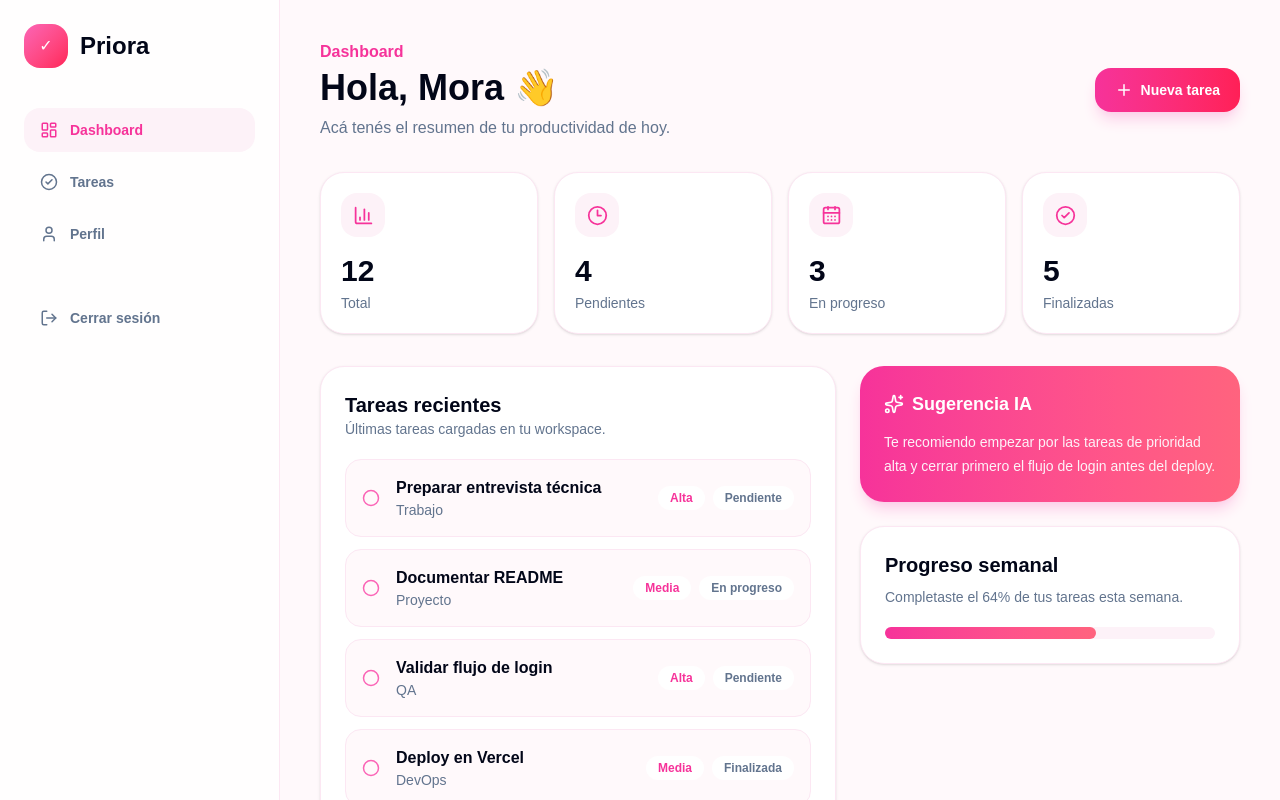
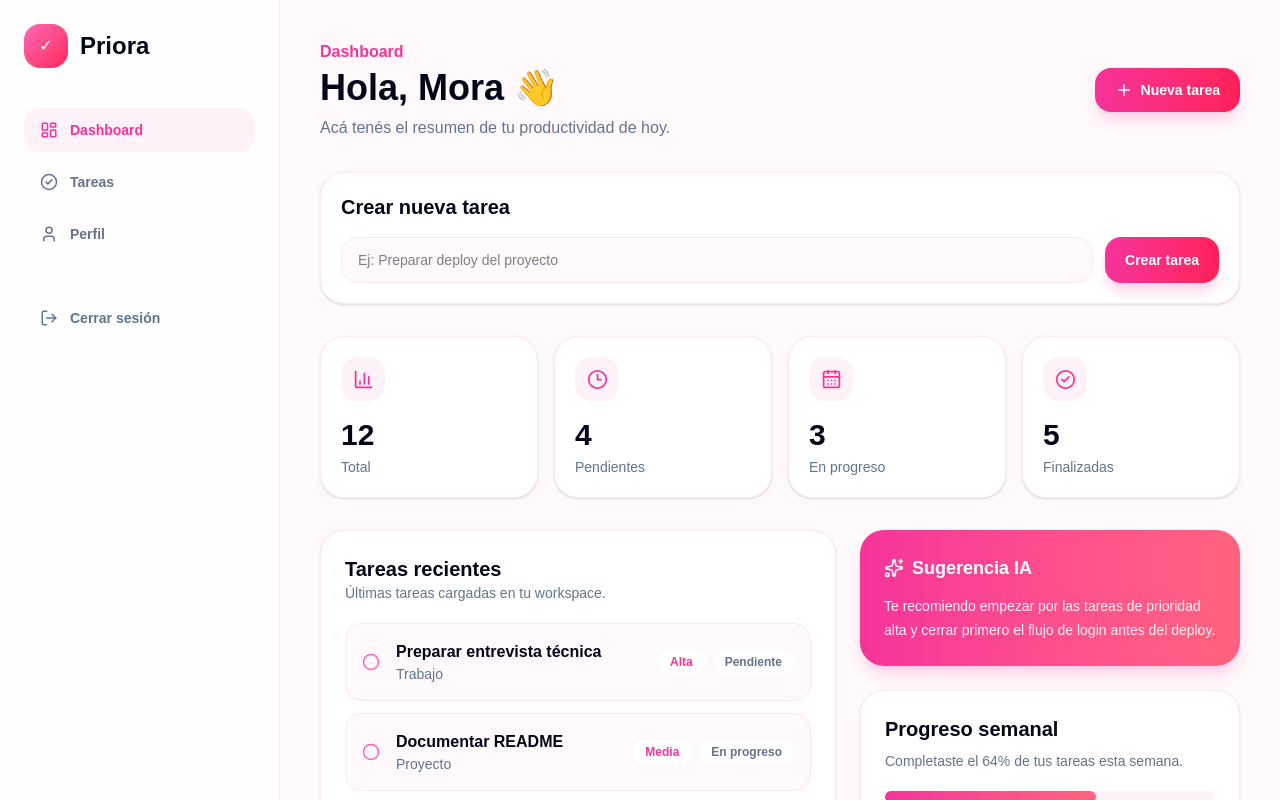
Before and after one commit to moracicero/priora, a Next.js app: page /dashboard in a window 1280 px wide. Shown: the top 800 px of the page. Built offline with nearby package versions, Linux system fonts and the light colour scheme.

Commit message:
feat: add in-memory task creation

```diff
--- a/app/dashboard/page.tsx
+++ b/app/dashboard/page.tsx
@@ -1,24 +1,67 @@
+"use client";
 import {
-  BarChart3,
-  CalendarDays,
   CheckCircle2,
-  Circle,
-  Clock3,
   LayoutDashboard,
   LogOut,
   Plus,
-  Sparkles,
   User,
 } from "lucide-react";
 
+import { AIWidget } from "@/components/dashboard/AIWidget";
+import { StatsCards } from "@/components/dashboard/StatsCards";
+import { TaskList } from "@/components/dashboard/TaskList";
+import type { Task } from "../../types/task";
+import { useState } from "react";
+
+const initialTasks: Task[] = [
+  {
+    id: "1",
+    title: "Preparar entrevista técnica",
+    category: "Trabajo",
+    priority: "Alta",
+    status: "Pendiente",
+  },
+  {
+    id: "2",
+    title: "Documentar README",
+    category: "Proyecto",
+    priority: "Media",
+    status: "En progreso",
+  },
+  {
+    id: "3",
+    title: "Validar flujo de login",
+    category: "QA",
+    priority: "Alta",
+    status: "Pendiente",
+  },
+  {
+    id: "4",
+    title: "Deploy en Vercel",
+    category: "DevOps",
+    priority: "Media",
+    status: "Finalizada",
+  },
+];
+
 export default function DashboardPage() {
-  const tasks = [
-    ["Preparar entrevista técnica", "Trabajo", "Alta", "Pendiente"],
-    ["Documentar README", "Proyecto", "Media", "En progreso"],
-    ["Validar flujo de login", "QA", "Alta", "Pendiente"],
-    ["Deploy en Vercel", "DevOps", "Media", "Finalizada"],
-  ];
+    const [taskTitle, setTaskTitle] = useState("");
+  const [tasks, setTasks] = useState<Task[]>(initialTasks);
 
+  function handleCreateTask() {
+    if (!taskTitle.trim()) return;
+
+    const newTask: Task = {
+      id: crypto.randomUUID(),
+      title: taskTitle,
+      category: "General",
+      priority: "Media",
+      status: "Pendiente",
+    };
+
+    setTasks([newTask, ...tasks]);
+    setTaskTitle("");
+  }
   return (
     <main className="min-h-screen bg-[#FFF9FB] text-slate-950">
       <div className="grid min-h-screen lg:grid-cols-[280px_1fr]">
@@ -68,78 +111,33 @@ export default function DashboardPage() {
               Nueva tarea
             </button>
           </header>
+          <section className="mt-8 rounded-3xl border border-pink-100 bg-white p-5 shadow-sm">
+  <h2 className="text-xl font-black">Crear nueva tarea</h2>
 
-          <section className="mt-8 grid gap-4 md:grid-cols-4">
-            {[
-              [BarChart3, "12", "Total"],
-              [Clock3, "4", "Pendientes"],
-              [CalendarDays, "3", "En progreso"],
-              [CheckCircle2, "5", "Finalizadas"],
-            ].map(([Icon, number, label]) => (
-              <article
-                key={label as string}
-                className="rounded-3xl border border-pink-100 bg-white p-5 shadow-sm"
-              >
-                <div className="mb-4 flex h-11 w-11 items-center justify-center rounded-2xl bg-pink-50 text-pink-500">
-                  <Icon size={21} />
-                </div>
-                <p className="text-3xl font-black">{number as string}</p>
-                <p className="mt-1 text-sm font-medium text-slate-500">
-                  {label as string}
-                </p>
-              </article>
-            ))}
-          </section>
+  <div className="mt-4 flex flex-col gap-3 md:flex-row">
+    <input
+      value={taskTitle}
+      onChange={(event) => setTaskTitle(event.target.value)}
+      placeholder="Ej: Preparar deploy del proyecto"
+      className="flex-1 rounded-2xl border border-pink-100 bg-[#FFF9FB] px-4 py-3 text-sm outline-none focus:border-pink-400"
+    />
+
+    <button
+      onClick={handleCreateTask}
+      className="rounded-2xl bg-gradient-to-r from-pink-500 to-rose-500 px-5 py-3 text-sm font-bold text-white shadow-lg shadow-pink-200"
+    >
+      Crear tarea
+    </button>
+  </div>
+</section>
+
+          <StatsCards />
 
           <section className="mt-8 grid gap-6 xl:grid-cols-[1fr_380px]">
-            <article className="rounded-3xl border border-pink-100 bg-white p-6 shadow-sm">
-              <div className="mb-5 flex items-center justify-between">
-                <div>
-                  <h2 className="text-xl font-black">Tareas recientes</h2>
-                  <p className="text-sm text-slate-500">
-                    Últimas tareas cargadas en tu workspace.
-                  </p>
-                </div>
-              </div>
-
-              <div className="grid gap-3">
-                {tasks.map(([title, category, priority, status]) => (
-                  <div
-                    key={title}
-                    className="flex flex-col justify-between gap-3 rounded-2xl border border-pink-100 bg-[#FFF9FB] p-4 md:flex-row md:items-center"
-                  >
-                    <div className="flex items-center gap-4">
-                      <Circle size={18} className="text-pink-400" />
-                      <div>
-                        <h3 className="font-bold">{title}</h3>
-                        <p className="text-sm text-slate-500">{category}</p>
-                      </div>
-                    </div>
-
-                    <div className="flex gap-2">
-                      <span className="rounded-full bg-white px-3 py-1 text-xs font-black text-pink-500">
-                        {priority}
-                      </span>
-                      <span className="rounded-full bg-white px-3 py-1 text-xs font-black text-slate-500">
-                        {status}
-                      </span>
-                    </div>
-                  </div>
-                ))}
-              </div>
-            </article>
+            <TaskList tasks={tasks} />
 
             <aside className="space-y-6">
-              <article className="rounded-3xl bg-gradient-to-r from-pink-500 to-rose-400 p-6 text-white shadow-lg shadow-pink-200">
-                <div className="flex items-center gap-2 text-lg font-black">
-                  <Sparkles size={20} />
-                  Sugerencia IA
-                </div>
-                <p className="mt-3 text-sm leading-6 text-pink-50">
-                  Te recomiendo empezar por las tareas de prioridad alta y
-                  cerrar primero el flujo de login antes del deploy.
-                </p>
-              </article>
+              <AIWidget />
 
               <article className="rounded-3xl border border-pink-100 bg-white p-6 shadow-sm">
                 <h2 className="text-xl font-black">Progreso semanal</h2>
--- /dev/null
+++ b/components/dashboard/AIWidget.tsx
@@ -0,0 +1,17 @@
+import { Sparkles } from "lucide-react";
+
+export function AIWidget() {
+  return (
+    <article className="rounded-3xl bg-gradient-to-r from-pink-500 to-rose-400 p-6 text-white shadow-lg shadow-pink-200">
+      <div className="flex items-center gap-2 text-lg font-black">
+        <Sparkles size={20} />
+        Sugerencia IA
+      </div>
+
+      <p className="mt-3 text-sm leading-6 text-pink-50">
+        Te recomiendo empezar por las tareas de prioridad alta y cerrar primero
+        el flujo de login antes del deploy.
+      </p>
+    </article>
+  );
+}
--- /dev/null
+++ b/components/dashboard/StatsCards.tsx
@@ -0,0 +1,29 @@
+import { BarChart3, CalendarDays, CheckCircle2, Clock3 } from "lucide-react";
+
+export function StatsCards() {
+  const stats = [
+    [BarChart3, "12", "Total"],
+    [Clock3, "4", "Pendientes"],
+    [CalendarDays, "3", "En progreso"],
+    [CheckCircle2, "5", "Finalizadas"],
+  ];
+
+  return (
+    <section className="mt-8 grid gap-4 md:grid-cols-4">
+      {stats.map(([Icon, number, label]) => (
+        <article
+          key={label as string}
+          className="rounded-3xl border border-pink-100 bg-white p-5 shadow-sm"
+        >
+          <div className="mb-4 flex h-11 w-11 items-center justify-center rounded-2xl bg-pink-50 text-pink-500">
+            <Icon size={21} />
+          </div>
+          <p className="text-3xl font-black">{number as string}</p>
+          <p className="mt-1 text-sm font-medium text-slate-500">
+            {label as string}
+          </p>
+        </article>
+      ))}
+    </section>
+  );
+}
--- /dev/null
+++ b/components/dashboard/TaskList.tsx
@@ -0,0 +1,46 @@
+import { Circle } from "lucide-react";
+import type { Task } from "../../types/task";
+type TaskListProps = {
+  tasks: Task[];
+};
+
+export function TaskList({ tasks }: TaskListProps) {
+  return (
+    <article className="rounded-3xl border border-pink-100 bg-white p-6 shadow-sm">
+      <div className="mb-5 flex items-center justify-between">
+        <div>
+          <h2 className="text-xl font-black">Tareas recientes</h2>
+          <p className="text-sm text-slate-500">
+            Últimas tareas cargadas en tu workspace.
+          </p>
+        </div>
+      </div>
+
+      <div className="grid gap-3">
+        {tasks.map((task) => (
+          <div
+            key={task.id}
+            className="flex flex-col justify-between gap-3 rounded-2xl border border-pink-100 bg-[#FFF9FB] p-4 md:flex-row md:items-center"
+          >
+            <div className="flex items-center gap-4">
+              <Circle size={18} className="text-pink-400" />
+              <div>
+                <h3 className="font-bold">{task.title}</h3>
+                <p className="text-sm text-slate-500">{task.category}</p>
+              </div>
+            </div>
+
+            <div className="flex gap-2">
+              <span className="rounded-full bg-white px-3 py-1 text-xs font-black text-pink-500">
+                {task.priority}
+              </span>
+              <span className="rounded-full bg-white px-3 py-1 text-xs font-black text-slate-500">
+                {task.status}
+              </span>
+            </div>
+          </div>
+        ))}
+      </div>
+    </article>
+  );
+}
```
Also changed, not shown: types/task.ts (renamed from app/types/task.ts).
